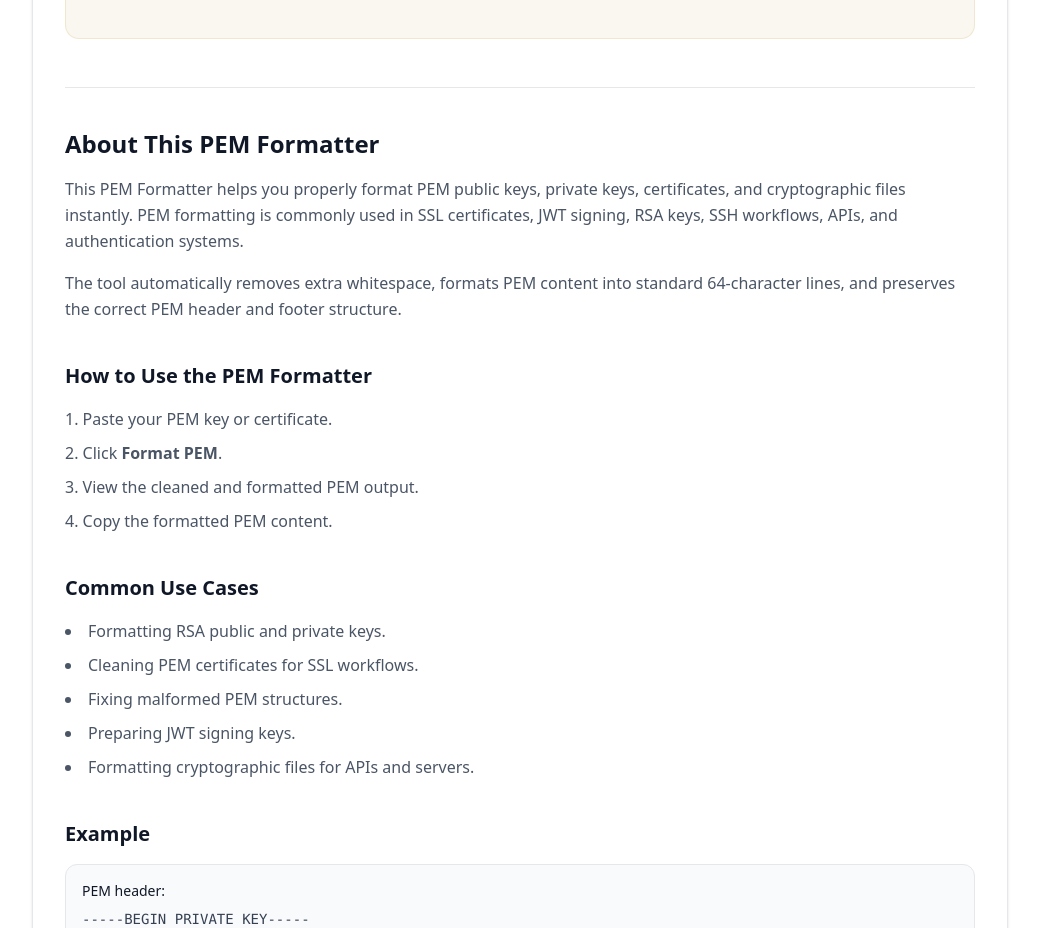
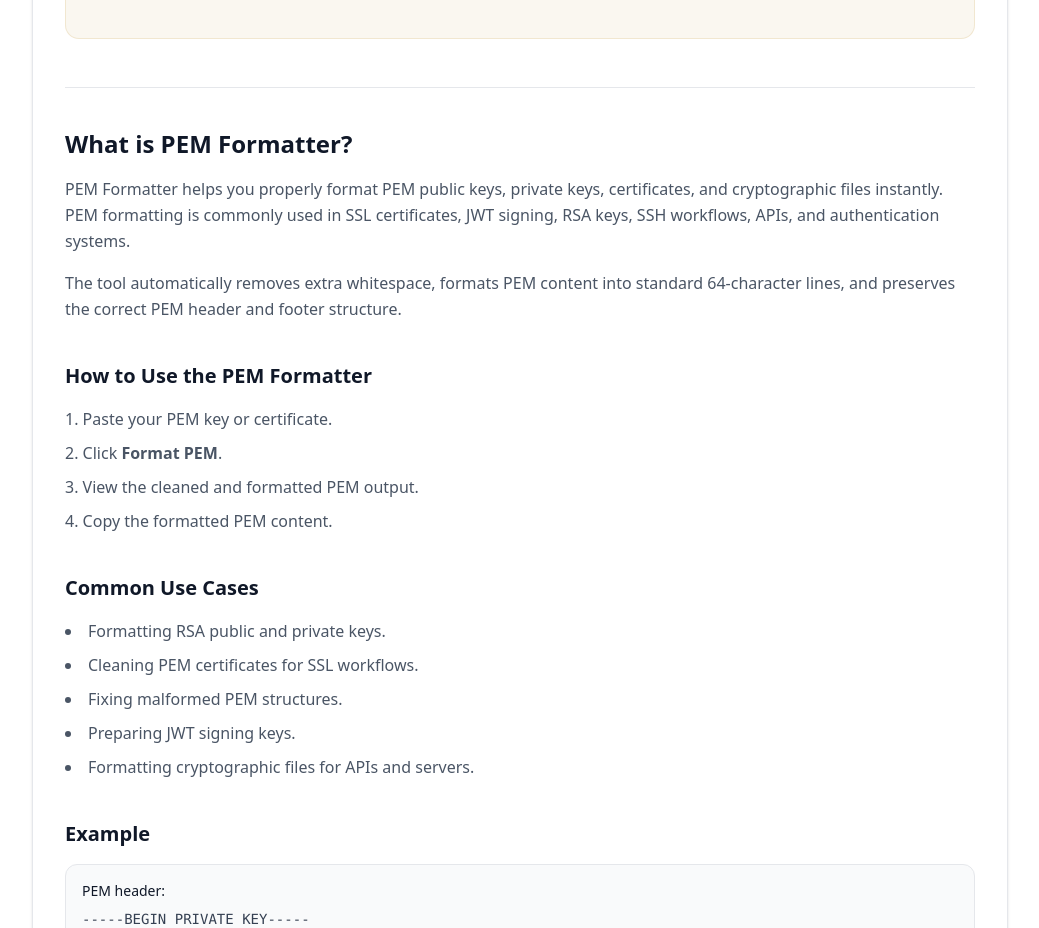
Before and after one commit to vaarunsonawwane-ops/yoryantra-new, a Next.js app: page /tools/pem-formatter in a window 1280 px wide. Shown: the part 1000-1928 px from the top of the page, without its empty margins (120-1159 px from the left). Built offline with nearby package versions, Linux system fonts and the light colour scheme.

Commit message:
PEM Formatter Update ToolClient.tsx

```diff
--- a/app/tools/pem-formatter/ToolClient.tsx
+++ b/app/tools/pem-formatter/ToolClient.tsx
@@ -100,11 +100,11 @@ export default function ToolClient() {
       <section className="mt-12 border-t border-gray-200 pt-10 space-y-10">
         <div>
           <h2 className="text-2xl font-semibold text-gray-900">
-            About This PEM Formatter
+            What is PEM Formatter?
           </h2>
 
           <p className="mt-4 text-gray-600 leading-relaxed">
-            This PEM Formatter helps you properly format PEM public keys,
+            PEM Formatter helps you properly format PEM public keys,
             private keys, certificates, and cryptographic files instantly.
             PEM formatting is commonly used in SSL certificates, JWT signing,
             RSA keys, SSH workflows, APIs, and authentication systems.
```
